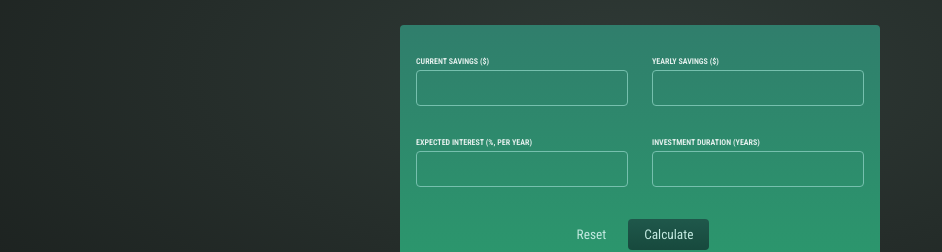
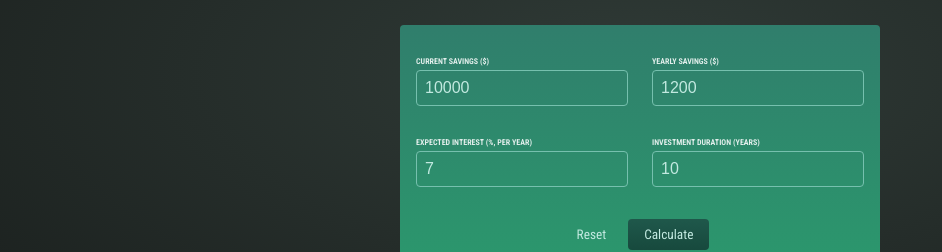
Before and after one commit to LevDoesCode/practice-react, a React (Create React App) app in the folder 01-learning/01-path1/10-project1-inv-calc/: page / in a window 1280 px wide. Shown: the part 201-453 px from the top of the page, without its empty margins (0-942 px from the left). Built offline with nearby package versions, Linux system fonts and the light colour scheme.

Commit message:
Added intial values and fixed useState value

```diff
--- a/01-learning/01-path1/10-project1-inv-calc/src/components/Form/Form.js
+++ b/01-learning/01-path1/10-project1-inv-calc/src/components/Form/Form.js
@@ -1,19 +1,17 @@
 import { useState } from "react";
 
 const startUserInput = {
-    "current-savings": 0,
-    "yearly-contribution": 0,
-    "expected-return": 0,
-    duration: 0,
+    "current-savings": 10000,
+    "yearly-contribution": 1200,
+    "expected-return": 7,
+    duration: 10,
 };
 
 const Form = (props) => {
-    const [userInput, setUserInput] = useState({ startUserInput });
+    const [userInput, setUserInput] = useState(startUserInput);
 
     const handleSubmit = (event) => {
         event.preventDefault();
-        console.log(userInput);
-        console.log("Form submitted");
         props.onCalculate(userInput);
     };
 
```
